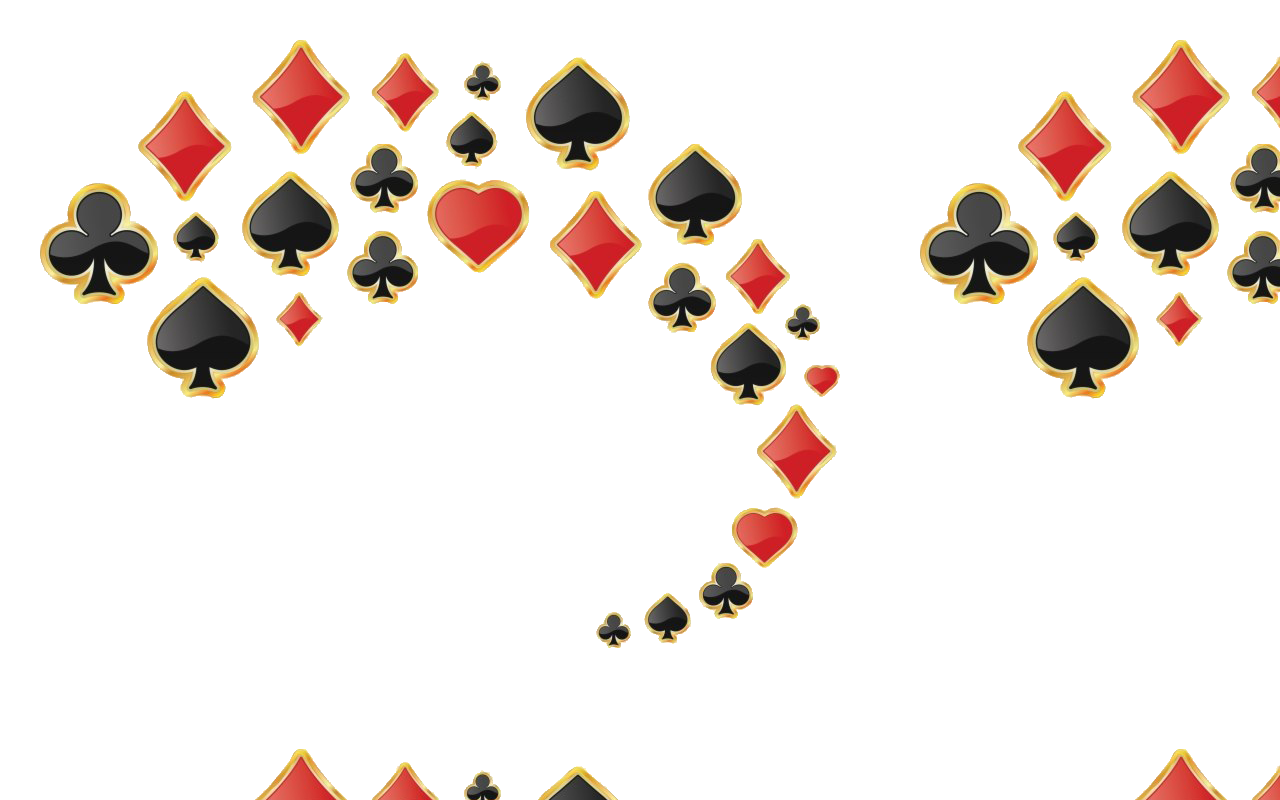
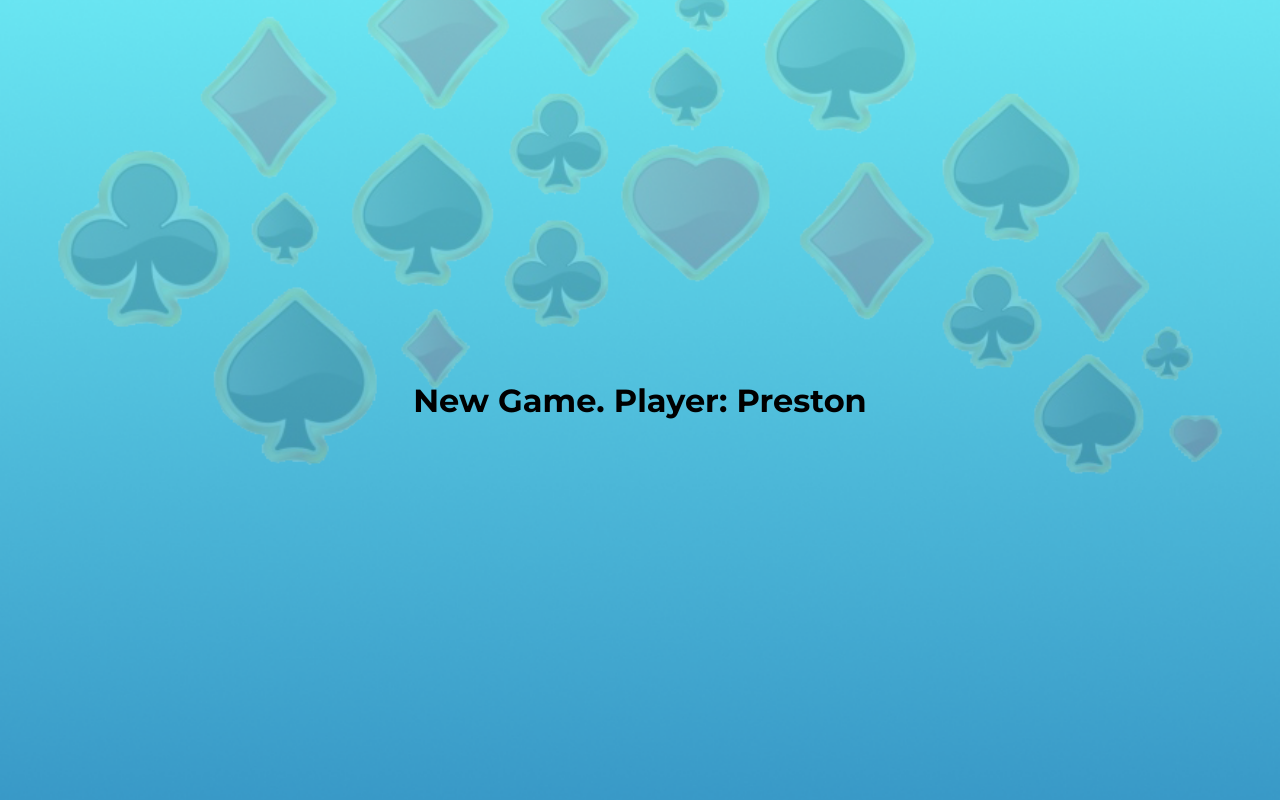
Before and after one commit to preston-jones/Ring_of_Fire, an Angular app: page /game in a window 1280 px wide. Before the commit this address led to /. Built offline with nearby package versions, Linux system fonts and the light colour scheme.

Commit message:
add game component & source map

```diff
--- a/src/app/app.routes.ts
+++ b/src/app/app.routes.ts
@@ -1,6 +1,8 @@
 import { Routes } from '@angular/router';
 import { StartScreenComponent } from './start-screen/start-screen.component';
+import { GameComponent } from './game/game.component';
 
 export const routes: Routes = [
     { path: '', component: StartScreenComponent},
+    { path: 'game', component: GameComponent},
 ];
--- /dev/null
+++ b/src/app/game/game.component.html
@@ -0,0 +1,3 @@
+<div class="game-container flex-c">
+    <h1>New Game. Player: {{newPlayer.name}}</h1>
+</div>
--- /dev/null
+++ b/src/app/game/game.component.scss
@@ -0,0 +1,8 @@
+.game-container {
+  flex-direction: column;
+  height: 100vh;
+}
+
+h1 {
+    text-align: center;
+}
--- /dev/null
+++ b/src/app/game/game.component.ts
@@ -0,0 +1,20 @@
+import { Component } from '@angular/core';
+
+@Component({
+  selector: 'app-game',
+  standalone: true,
+  imports: [],
+  templateUrl: './game.component.html',
+  styleUrl: './game.component.scss'
+})
+export class GameComponent {
+
+  newPlayer: {
+    name: string,
+    drinks: number
+  }  = {
+    name: 'Preston',
+    drinks: 0
+  };
+
+}
--- a/src/app/start-screen/start-screen.component.html
+++ b/src/app/start-screen/start-screen.component.html
@@ -1,4 +1,4 @@
 <div class="startscreen">
     <img src="assets/img/logo.png" alt="Logo" class="logo">
-    <button class="st-btn st-btn-typ flex-c bx-shadow"><strong>Start Game</strong></button>
+    <button (click)="newGame()" class="st-btn st-btn-typ flex-c bx-shadow"><strong>Start Game</strong></button>
 </div>
--- a/src/app/start-screen/start-screen.component.scss
+++ b/src/app/start-screen/start-screen.component.scss
@@ -12,7 +12,7 @@
         width: 100%;
         object-fit: contain;
         filter: drop-shadow(2px 5px 20px #000000ad);
-        margin-bottom: 64px;
+        margin-bottom: 32px;
         padding: 16px;
     }
 }
--- a/src/app/start-screen/start-screen.component.ts
+++ b/src/app/start-screen/start-screen.component.ts
@@ -1,4 +1,5 @@
 import { Component } from '@angular/core';
+import { Router } from '@angular/router';
 
 @Component({
   selector: 'app-start-screen',
@@ -9,4 +10,14 @@ import { Component } from '@angular/core';
 })
 export class StartScreenComponent {
 
+  playerName: string = 'Preston';
+
+  constructor(private router: Router) { }
+
+
+  newGame() {
+    console.log('Starting a new game');
+    console.log('Player: ' + this.playerName);
+    this.router.navigateByUrl("/game");
+  }
 }
--- a/src/styles.scss
+++ b/src/styles.scss
@@ -106,6 +106,10 @@ body {
     // background: linear-gradient(180deg, #f5af19, #f12711); /* Red-Linear */
     // background: linear-gradient(0deg, #6f1616, #c31432); /* Red-Linear-Light */
     background-image: url(../src/assets/img/background-cards.png);
+    background-size: cover;
+    background-position: center;
+    background-repeat: no-repeat;
+    font-family: 'Montserrat';
 }
 
 .flex-c {
```
Also changed, not shown: src/assets/img/background-cards.png, 1 other file (tests, documents, lock files or other folders).
